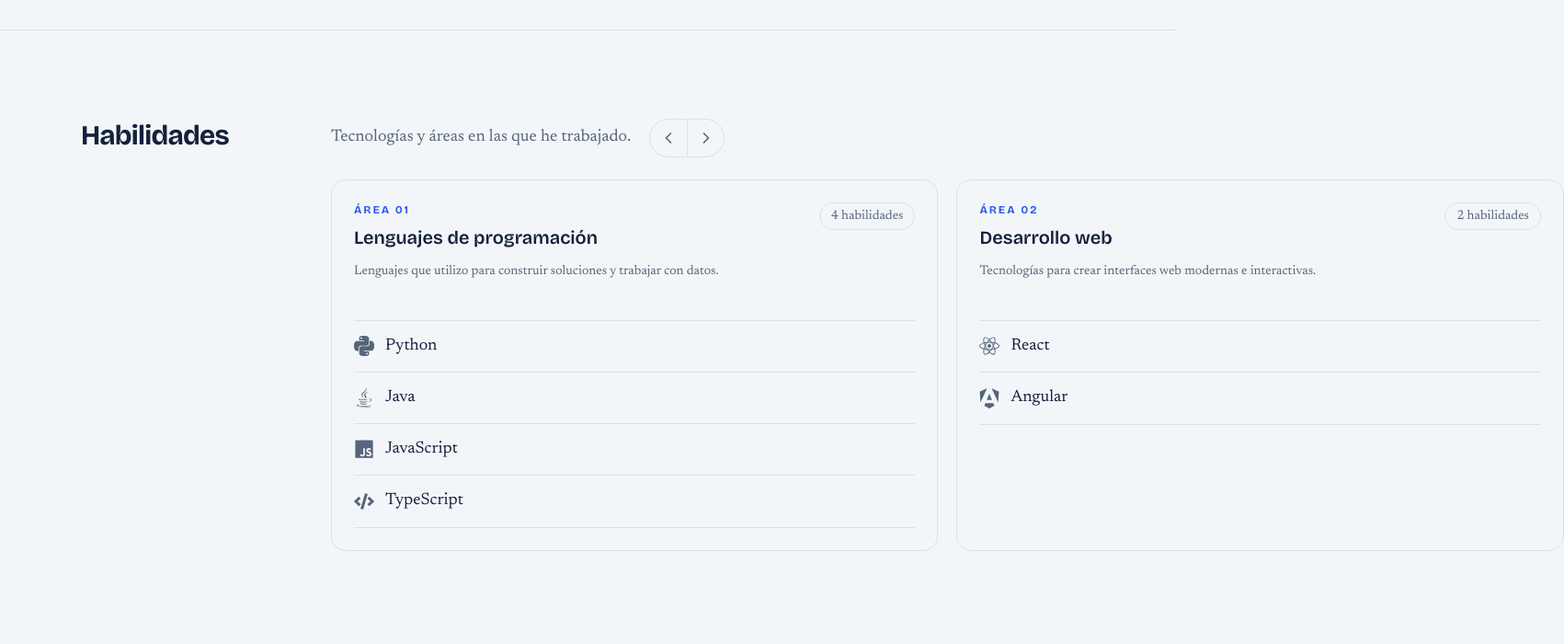
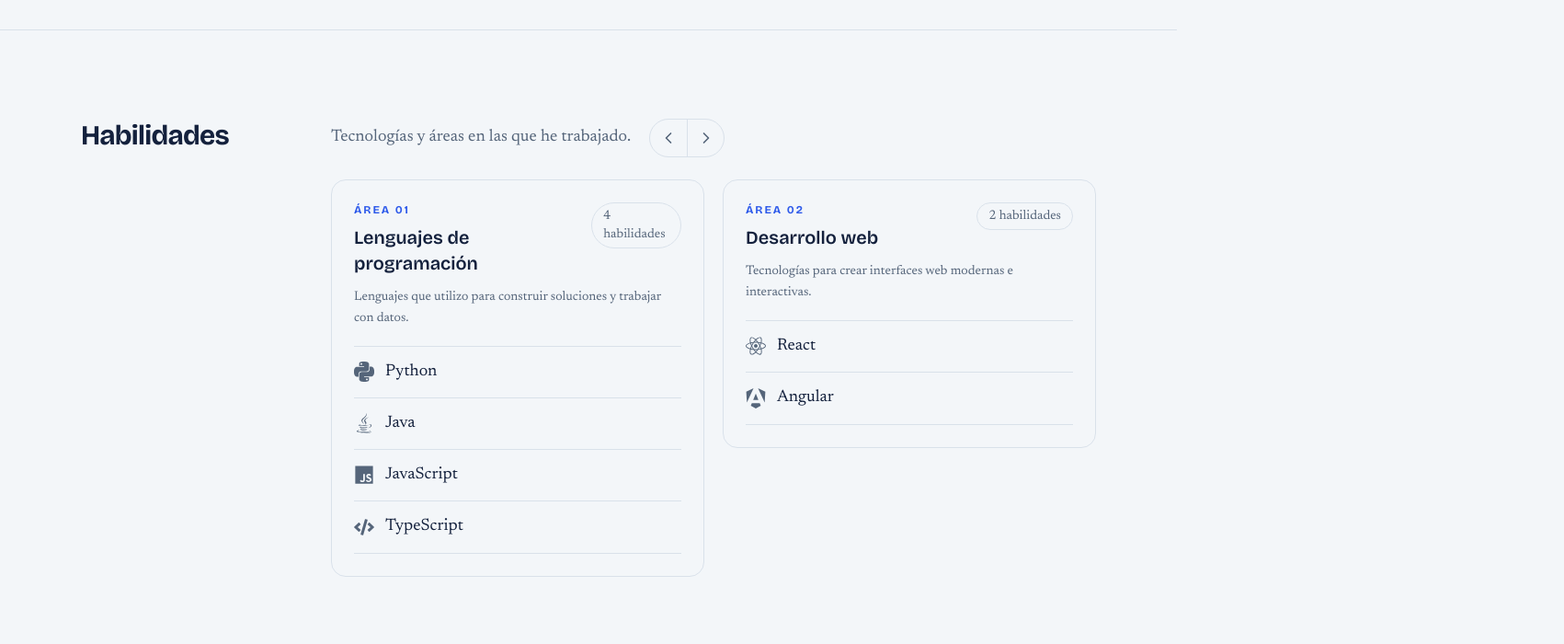
Before and after one commit to NicolasN21s/Portafolio, a React (Vite) app: page / in a window 1280 px wide. Shown: the part 1580-2280 px from the top of the page at 92% size, 1701 px wide, since content can reach past the window. Built offline with nearby package versions, Linux system fonts and the light colour scheme.

Commit message:
Fix: Adjust the width of the skills carousel

```diff
--- a/src/components/Contact.tsx
+++ b/src/components/Contact.tsx
@@ -18,9 +18,9 @@ export default function Contact() {
 
   return (
     <section id={contacto.id} className="border-t border-white/10 bg-tinta text-white">
-      <div className="mx-auto grid max-w-6xl gap-12 px-6 py-20 md:grid-cols-[14rem_1fr] md:gap-12 md:py-24">
+      <div className="mx-auto grid max-w-6xl gap-12 px-6 py-20 md:grid-cols-[14rem_minmax(0,1fr)] md:gap-12 md:py-24">
         <div className="font-display text-3xl font-bold tracking-tight">Contacto</div>
-        <div className="grid gap-12 lg:grid-cols-[minmax(0,0.85fr)_minmax(20rem,1.15fr)] lg:gap-16">
+        <div className="grid min-w-0 gap-12 lg:grid-cols-[minmax(0,0.85fr)_minmax(0,1.15fr)] lg:gap-16">
           <div>
             <p className="font-display text-4xl font-bold leading-tight tracking-tight sm:text-5xl">
               Hablemos.
--- a/src/components/Seccion.tsx
+++ b/src/components/Seccion.tsx
@@ -5,9 +5,9 @@ type Props = { id: string; titulo: string; children: ReactNode }
 export default function Seccion({ id, titulo, children }: Props) {
   return (
     <section id={id} className="border-t border-linea">
-      <div className="mx-auto grid max-w-6xl gap-8 px-6 py-24 md:grid-cols-[14rem_1fr] md:gap-12">
+      <div className="mx-auto grid max-w-6xl gap-8 px-6 py-24 md:grid-cols-[14rem_minmax(0,1fr)] md:gap-12">
         <h2 className="font-display text-3xl font-bold tracking-tight">{titulo}</h2>
-        <div>{children}</div>
+        <div className="min-w-0">{children}</div>
       </div>
     </section>
   )
--- a/src/components/Skills.tsx
+++ b/src/components/Skills.tsx
@@ -69,13 +69,13 @@ export default function Skills() {
           role="region"
           aria-label="Carrusel de habilidades por categoría"
           tabIndex={0}
-          className="flex snap-x snap-mandatory gap-5 overflow-x-auto scroll-smooth pb-2 [scrollbar-width:none] [&::-webkit-scrollbar]:hidden"
+          className="flex w-full min-w-0 items-start snap-x snap-mandatory gap-5 overflow-x-auto scroll-smooth pb-2 [scrollbar-width:none] [&::-webkit-scrollbar]:hidden"
         >
           {grupos.map((grupo, indice) => (
             <article
               key={grupo.nombre}
               data-habilidad
-              className="w-[min(86%,22rem)] shrink-0 snap-start rounded-2xl border border-linea p-5 sm:w-[min(72%,24rem)] lg:w-[calc(50%-0.625rem)] lg:p-6"
+              className="h-fit w-[min(86%,22rem)] shrink-0 snap-start rounded-2xl border border-linea p-5 sm:w-[min(72%,24rem)] lg:w-[calc(50%-0.625rem)] lg:p-6"
             >
               <div className="flex items-start justify-between gap-4">
                 <div>
```
